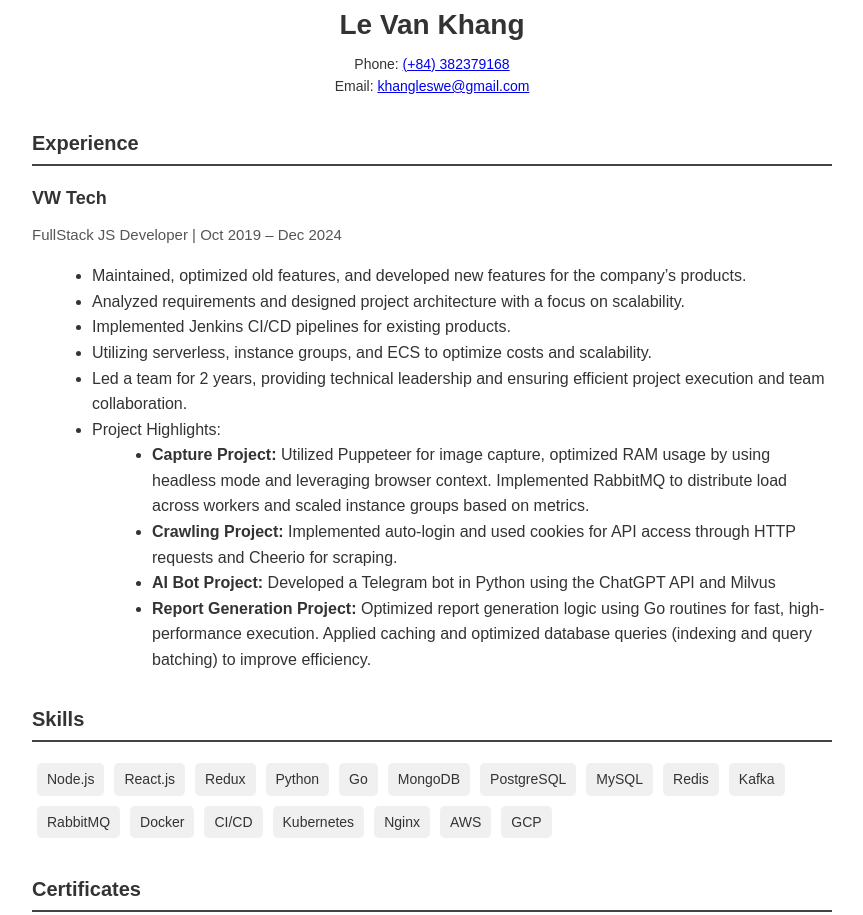
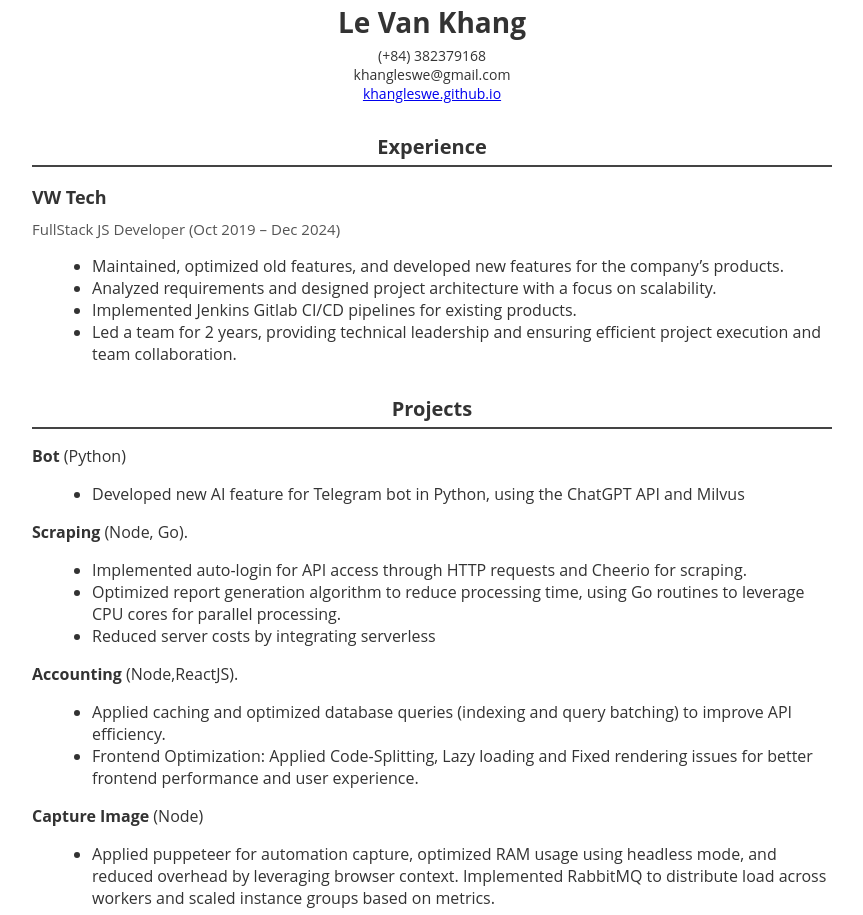
Before and after one commit to khangleswe/khangleswe.github.io, a plain HTML site: page index.html in a window 1280 px wide. Shown: the part 456-1371 px from the top of the page, without its empty margins (208-1071 px from the left). Drawn offline with Linux system fonts and the light colour scheme.

Commit message:
update cv

```diff
--- a/index.html
+++ b/index.html
@@ -3,11 +3,10 @@
 <head>
     <meta charset="UTF-8">
     <meta name="viewport" content="width=device-width, initial-scale=1.0">
-    <title>CV</title>
+    <title>khangleswe.github.io</title>
     <style>
         body {
-            font-family: Arial, sans-serif;
-            line-height: 1.6;
+            font-family: 'Open Sans', sans-serif;
             margin: 0;
             padding: 0;
             background-color: #ffffff;
@@ -48,8 +47,8 @@
             margin-left: 20px;
         }
 
-        .section {
-            margin-bottom: 20px;
+        .section h2 {
+            text-align: center;
         }
 
         .section h3 {
@@ -85,6 +84,7 @@
         .skills {
             display: flex;
             flex-wrap: wrap;
+            justify-content: center;
         }
 
         .skills span {
@@ -181,28 +181,47 @@
 <div class="container">
     <!-- Header -->
     <h1>Le Van Khang</h1>
-    <p class="contact">Phone: <a href="#">(+84) 382379168</a></p>
-    <p class="contact">Email: <a href="#">khangleswe@gmail.com</a></p>
+    <p class="contact"><span>(+84) 382379168</span></p>
+    <p class="contact"><span>khangleswe@gmail.com</span></p>
+    <p class="contact"><a href="https://khangleswe.github.io/">khangleswe.github.io</a></p>
 
     <!-- Experience Section -->
     <div class="section">
         <h2>Experience</h2>
         <div>
             <h3>VW Tech</h3>
-            <p class="title-info">FullStack JS Developer | Oct 2019 – Dec 2024</p>
+            <p class="title-info">FullStack JS Developer (Oct 2019 – Dec 2024)</p>
             <ul>
                 <li>Maintained, optimized old features, and developed new features for the company’s products.</li>
                 <li>Analyzed requirements and designed project architecture with a focus on scalability.</li>
-                <li>Implemented Jenkins CI/CD pipelines for existing products.</li>
-                <li>Utilizing serverless, instance groups, and ECS to optimize costs and scalability.</li>
+                <li>Implemented Jenkins Gitlab CI/CD pipelines for existing products.</li>
                 <li>Led a team for 2 years, providing technical leadership and ensuring efficient project execution and team collaboration.</li>
-                <li>Project Highlights:</li>
-                <ul>
-                    <li><strong>Capture Project:</strong> Utilized Puppeteer for image capture, optimized RAM usage by using headless mode and leveraging browser context. Implemented RabbitMQ to distribute load across workers and scaled instance groups based on metrics.</li>
-                    <li><strong>Crawling Project:</strong> Implemented auto-login and used cookies for API access through HTTP requests and Cheerio for scraping.</li>
-                    <li><strong>AI Bot Project:</strong> Developed a Telegram bot in Python using the ChatGPT API and Milvus</li>
-                    <li><strong>Report Generation Project:</strong>  Optimized report generation logic using Go routines for fast, high-performance execution. Applied caching and optimized database queries (indexing and query batching) to improve efficiency.</li>
-                </ul>
+            </ul>
+        </div>
+    </div>
+
+    <div class="section">
+        <h2>Projects</h2>
+        <div>
+            <p><strong>Bot</strong> (Python)</p>
+            <ul>
+                <li>Developed new AI feature for Telegram bot in Python, using the ChatGPT API and Milvus</li>
+            </ul>
+            <p><strong>Scraping</strong> (Node, Go).</p>
+            <ul>
+                <li>Implemented auto-login for API access through HTTP requests and Cheerio for scraping.</li>
+                <li>Optimized report generation algorithm to reduce processing time, using Go routines to leverage CPU cores for parallel processing.</li>
+                <li>Reduced server costs by integrating serverless</li>
+            </ul>
+            <p><strong>Accounting</strong> (Node,ReactJS).</p>
+            <ul>
+                <li>Applied caching and optimized database queries (indexing and query batching) to improve API efficiency.</li>
+                <li>Frontend Optimization: Applied Code-Splitting, Lazy loading and Fixed rendering issues for better frontend performance and user experience.</li>
+            </ul>
+
+            <p><strong>Capture Image</strong> (Node)</p>
+            <ul>
+                <li>Applied puppeteer for automation capture, optimized RAM usage using headless mode, and reduced overhead by leveraging browser context. Implemented RabbitMQ to distribute load across workers and scaled instance groups based on metrics.</li>
             </ul>
         </div>
     </div>
--- a/styles.css
+++ /dev/null
@@ -1,201 +0,0 @@
-/* General Styling */
-* {
-    margin: 0;
-    padding: 0;
-    box-sizing: border-box;
-}
-
-body {
-    font-family: 'Arial', sans-serif;
-    background-color: #f6f8fa;
-    color: #333;
-    line-height: 1.6;
-    padding: 20px;
-}
-
-.container {
-    max-width: 1000px;
-    margin: 0 auto;
-    background-color: #fff;
-    padding: 30px;
-    border-radius: 10px;
-    box-shadow: 0 4px 12px rgba(0, 0, 0, 0.1);
-}
-
-/* Banner Image */
-.banner {
-    text-align: center;
-    margin-bottom: 30px;
-}
-
-.banner img {
-    width: 100%;
-    height: 200px;
-    object-fit: cover;
-    border-radius: 10px;
-}
-
-/* Profile Section */
-.profile {
-    display: flex;
-    align-items: center;
-    justify-content: center;
-    margin-bottom: 40px;
-}
-
-.profile-img-container {
-    margin-right: 20px;
-}
-
-.profile-img {
-    width: 120px;
-    height: 120px;
-    border-radius: 50%;
-    object-fit: cover;
-    border: 4px solid #fff;
-    box-shadow: 0 4px 6px rgba(0, 0, 0, 0.1);
-}
-
-.profile-info h1 {
-    font-size: 2.5rem;
-    margin-bottom: 10px;
-}
-
-.profile-info p {
-    font-size: 1.2rem;
-    color: #555;
-}
-
-.profile-info a {
-    color: #0077b5;
-    text-decoration: none;
-    margin-right: 10px;
-}
-
-.profile-info a:hover {
-    text-decoration: underline;
-}
-
-/* Bio Section */
-.bio {
-    margin-bottom: 40px;
-}
-
-.bio h2 {
-    font-size: 1.8rem;
-    color: #2d333b;
-}
-
-.bio p {
-    font-size: 1.1rem;
-    color: #555;
-}
-
-/* Skills Section */
-.skills {
-    margin-bottom: 40px;
-}
-
-.skills h2 {
-    font-size: 1.8rem;
-    color: #2d333b;
-    margin-bottom: 20px;
-}
-
-.skills-list {
-    font-size: 1.2rem;
-    color: #555;
-}
-
-.skills-list div {
-    margin-bottom: 10px;
-}
-
-/* Projects Section */
-.projects {
-    margin-bottom: 40px;
-}
-
-.projects h2 {
-    font-size: 1.8rem;
-    color: #2d333b;
-    margin-bottom: 20px;
-}
-
-.projects-list {
-    font-size: 1.2rem;
-    color: #555;
-}
-
-.projects-list li {
-    list-style-type: none;
-    margin-bottom: 10px;
-}
-
-.projects-list a {
-    color: #0366d6;
-    text-decoration: none;
-}
-
-.projects-list a:hover {
-    text-decoration: underline;
-}
-
-/* Experience Section */
-.experience {
-    margin-bottom: 40px;
-}
-
-.experience h2 {
-    font-size: 1.8rem;
-    color: #2d333b;
-    margin-bottom: 20px;
-}
-
-.experience-item {
-    margin-bottom: 20px;
-}
-
-.experience-item h3 {
-    font-size: 1.5rem;
-    color: #0366d6;
-}
-
-.experience-item p {
-    font-size: 1.2rem;
-    color: #555;
-}
-
-/* Education Section */
-.education {
-    margin-bottom: 40px;
-}
-
-.education h2 {
-    font-size: 1.8rem;
-    color: #2d333b;
-    margin-bottom: 20px;
-}
-
-.education-item h3 {
-    font-size: 1.5rem;
-    color: #0366d6;
-}
-
-.education-item p {
-    font-size: 1.2rem;
-    color: #555;
-}
-
-/* Footer Section */
-.footer {
-    text-align: center;
-    margin-top: 50px;
-    color: #555;
-    font-size: 1.1rem;
-}
-
-.footer a {
-    color: #0366d6;
-    text-decoration: none;
-}
```
